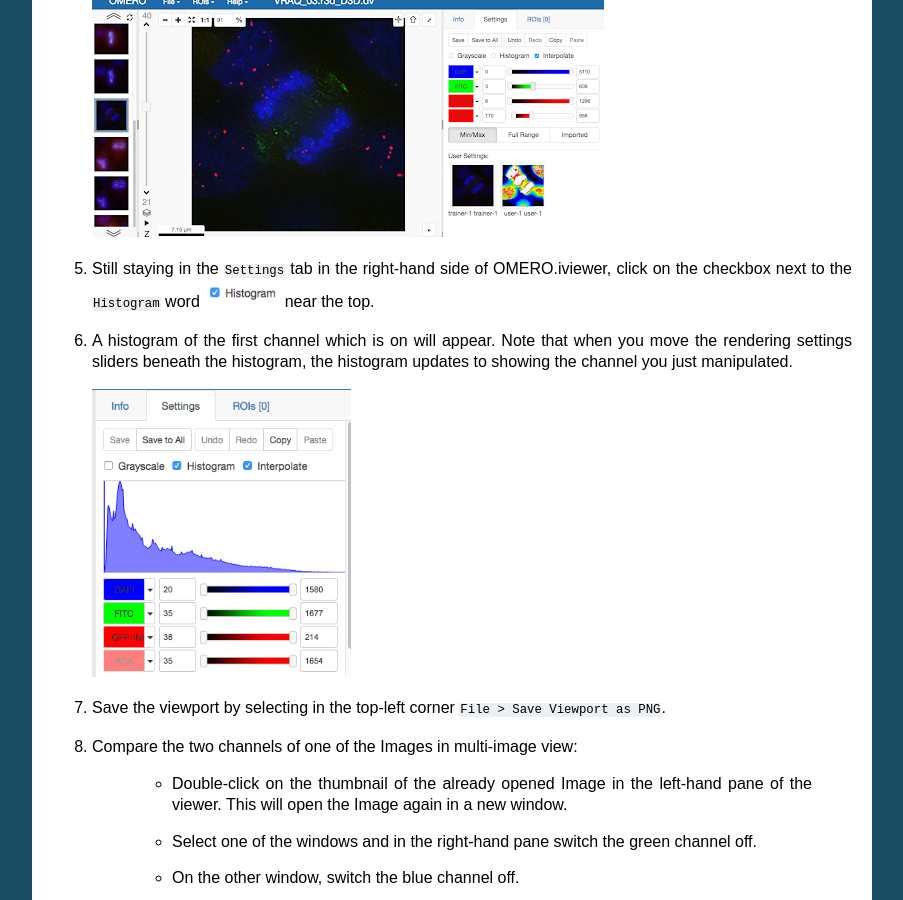
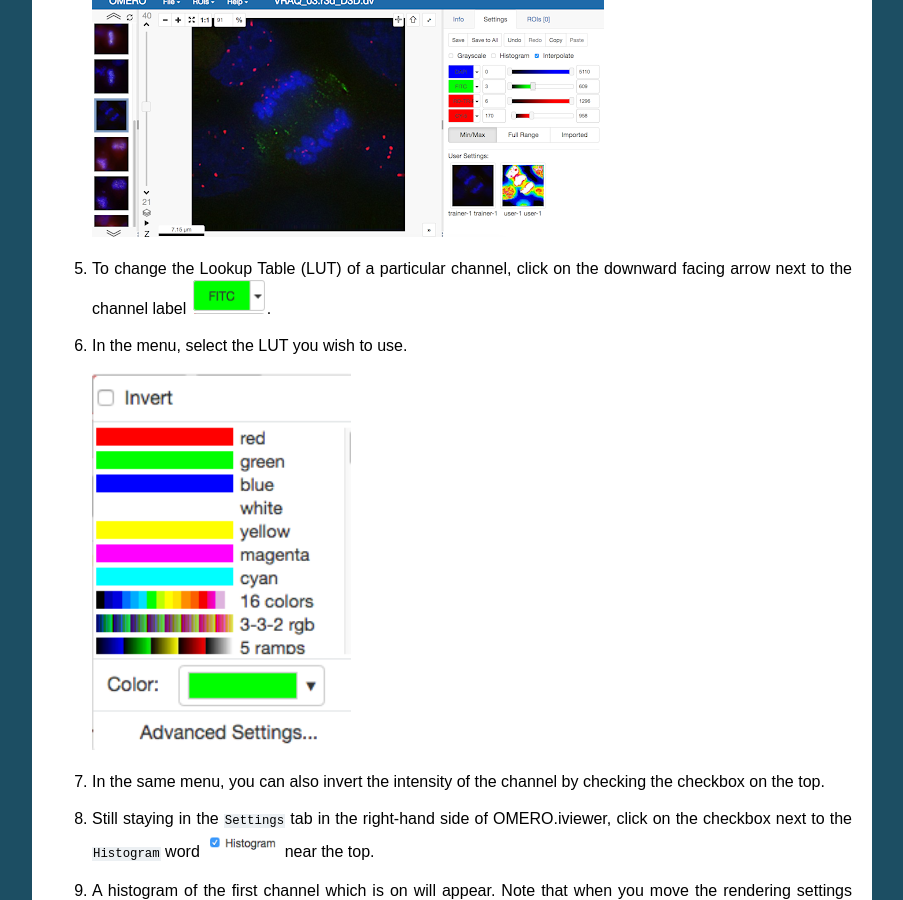
Before and after one commit to ome/omero-guide-iviewer, a Sphinx documentation site: the page built from docs/iviewer_viewing.rst, in a window 1280 px wide and 900 px high, scrolled down 1111 px. Shown: the whole window, without its empty margins (198-1101 px from the left). Built offline with Sphinx 7.4.7, drawn with Linux system fonts in a browser that asks for light colours.

Commit message:
Add LUT and invert intensity feature

```diff
--- a/docs/iviewer_viewing.rst
+++ b/docs/iviewer_viewing.rst
@@ -61,6 +61,15 @@ Step-by-Step
 
    .. image:: images/Iviewer2.png
 
+
+#. To change the Lookup Table (LUT) of a particular channel, click on the downward facing arrow next to the channel label |image1b|.
+
+#. In the menu, select the LUT you wish to use.
+
+   |image1c|
+
+#. In the same menu, you can also invert the intensity of the channel by checking the checkbox on the top.
+
 #. Still staying in the ``Settings`` tab in the right-hand side of OMERO.iviewer, click on the checkbox next to the ``Histogram`` word |image0| near the top.
 
 #. A histogram of the first channel which is on will appear. Note that when you move the rendering settings sliders beneath the histogram, the histogram updates to showing the channel you just manipulated.
@@ -108,6 +117,10 @@ Step-by-Step
 .. |image1| image:: images/Iviewer1.png
    :width: 0.79167in
    :height: 0.27083in
+.. |image1b| image:: images/Iviewer1b.png
+   :width: 0.79167in
+.. |image1c| image:: images/Iviewer1c.png
+   :width: 2.7in
 .. |image3| image:: images/Iviewer3.png
    :width: 0.28125in
    :height: 0.33333in
```
Also changed, not shown: docs/images/Iviewer1b.png (added), docs/images/Iviewer1c.png (added).
